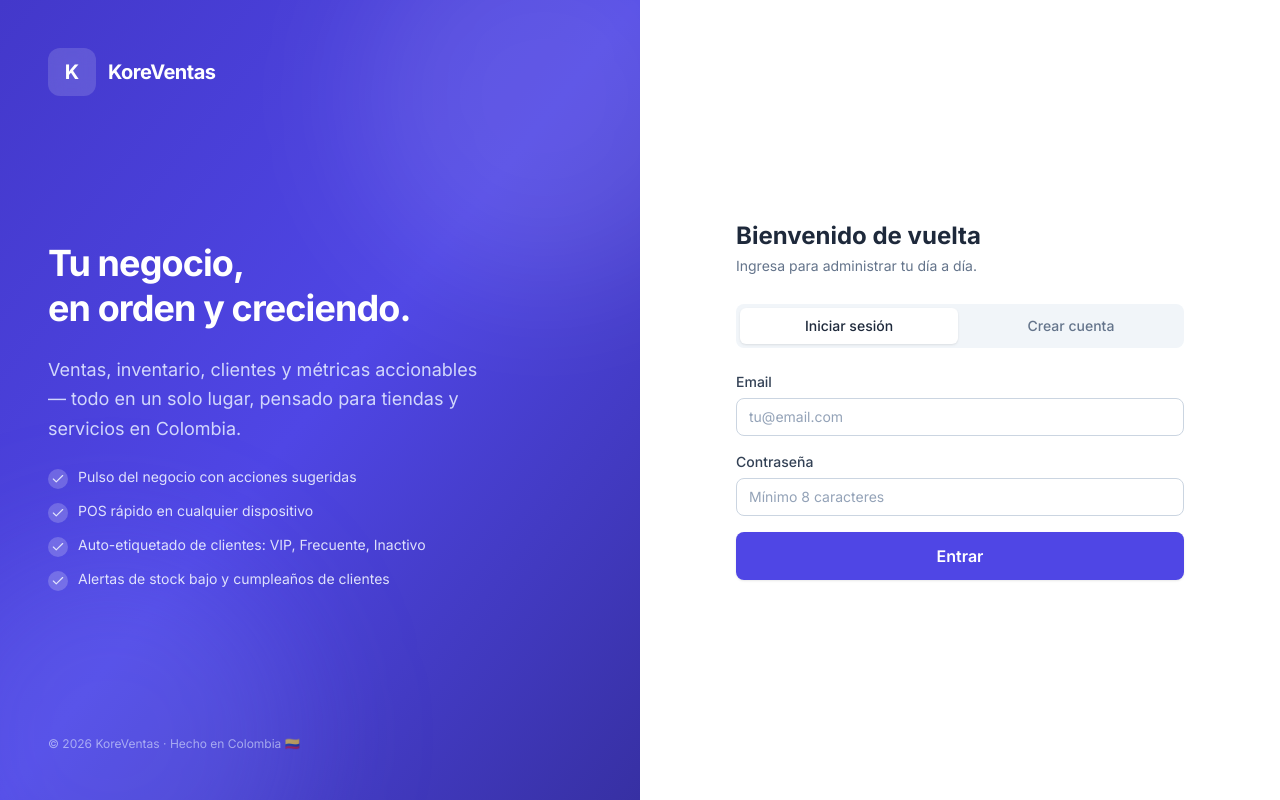
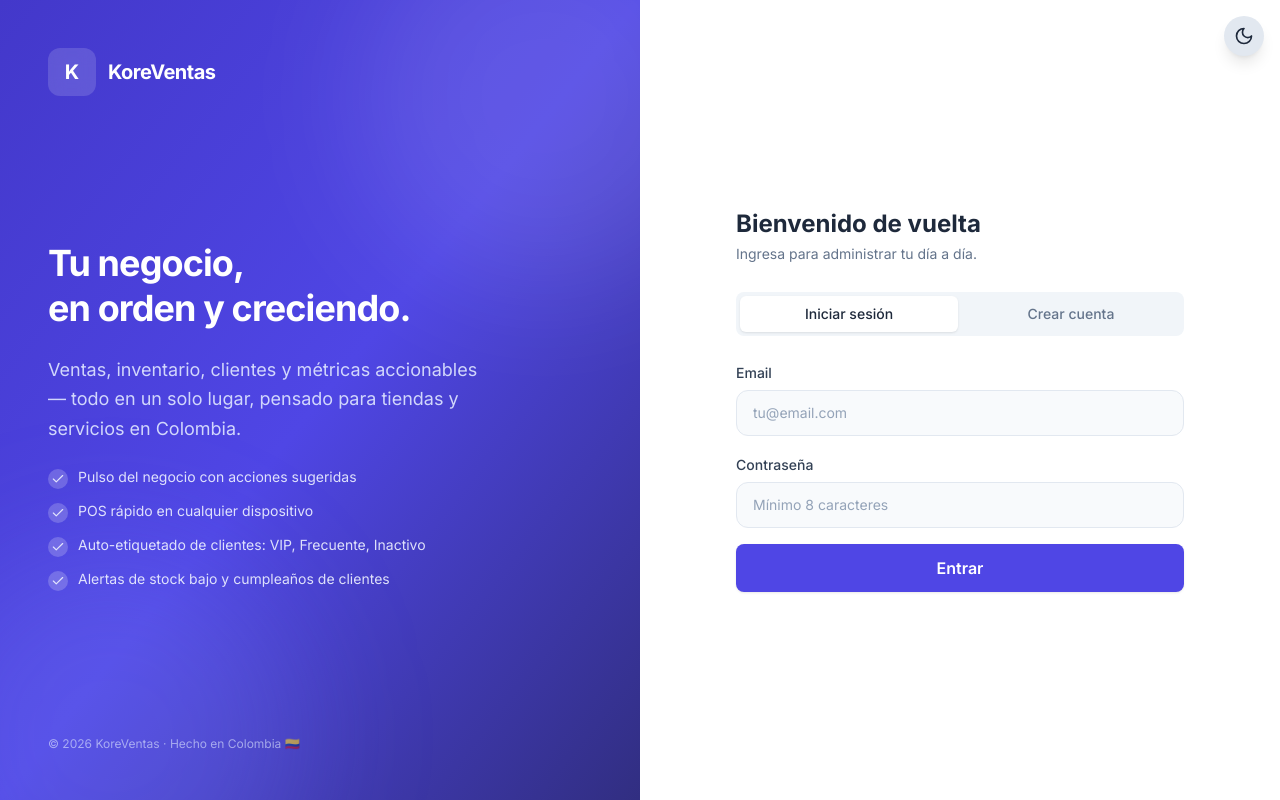
Before and after one commit to Neferxd31/MVP-KoreVentas, a React (Vite) app in the folder frontend/: page / in a window 1280 px wide. Built offline with nearby package versions, Linux system fonts and the light colour scheme.

Commit message:
Se agregó el tema claro o oscuro para la página login

```diff
--- a/frontend/src/components/ui/icons.tsx
+++ b/frontend/src/components/ui/icons.tsx
@@ -238,9 +238,31 @@ const ChevronRight = (p: IconProps) => (
   </svg>
 )
 
+// Añadido: Ícono de Luna (Modo oscuro)
+const Moon = (p: IconProps) => (
+  <svg {...baseProps} {...p}>
+    <path d="M12 3a6 6 0 0 0 9 9 9 9 0 1 1-9-9Z" />
+  </svg>
+)
+
+// Añadido: Ícono de Sol (Modo claro)
+const Sun = (p: IconProps) => (
+  <svg {...baseProps} {...p}>
+    <circle cx="12" cy="12" r="4" />
+    <path d="M12 2v2" />
+    <path d="M12 20v2" />
+    <path d="m4.93 4.93 1.41 1.41" />
+    <path d="m17.66 17.66 1.41 1.41" />
+    <path d="M2 12h2" />
+    <path d="M20 12h2" />
+    <path d="m6.34 17.66-1.41 1.41" />
+    <path d="m19.07 4.93-1.41 1.41" />
+  </svg>
+)
+
 export const Icon = {
   Home, Cart, Package, Users, LogOut, Search, Plus, Minus, X, Check,
   AlertTriangle, TrendingUp, TrendingDown, Cake, Star, Edit, Trash,
   Phone, Menu, Building, Receipt, Sparkles, Calendar, Clock, Scissors,
-  UserCheck, ChevronLeft, ChevronRight
+  UserCheck, ChevronLeft, ChevronRight, Moon, Sun
 }
--- a/frontend/src/components/ui/input.tsx
+++ b/frontend/src/components/ui/input.tsx
@@ -1,55 +1,60 @@
-import { forwardRef, type InputHTMLAttributes, type ReactNode, useId } from 'react'
+import { InputHTMLAttributes, ReactNode, forwardRef } from 'react'
 import { cn } from '@/lib/utils'
 
-interface Props extends InputHTMLAttributes<HTMLInputElement> {
+export interface InputProps extends InputHTMLAttributes<HTMLInputElement> {
   label?: string
   hint?: string
-  error?: string
   leftIcon?: ReactNode
-  rightSlot?: ReactNode
 }
 
-export const Input = forwardRef<HTMLInputElement, Props>(function Input(
-  { label, hint, error, leftIcon, rightSlot, className, id, ...rest },
-  ref
-) {
-  const autoId = useId()
-  const inputId = id ?? autoId
-
+export const Input = forwardRef<HTMLInputElement, InputProps>(
+  ({ className, label, hint, leftIcon, ...props }, ref) => {
     return (
-    <div className="w-full">
+      <div className="w-full space-y-1.5">
+        {/* Label */}
         {label && (
-        <label htmlFor={inputId} className="mb-1.5 block text-sm font-medium text-slate-700">
+          <label className="text-sm font-medium text-slate-700 transition-colors dark:text-slate-300">
             {label}
           </label>
         )}
+
+        {/* Contenedor del Input */}
         <div
           className={cn(
-          'group flex items-center rounded-lg border bg-white transition-colors',
-          'focus-within:border-brand-500 focus-within:ring-2 focus-within:ring-brand-500/20',
-          error ? 'border-danger-400' : 'border-slate-300 hover:border-slate-400'
+            "relative flex items-center overflow-hidden rounded-xl border bg-slate-50 transition-all duration-200 dark:bg-slate-900/50",
+            // Estado Normal
+            "border-slate-200 hover:border-slate-300 dark:border-slate-800 dark:hover:border-slate-700",
+            // Estado Enfocado (Focus) -> Aquí ocurre la magia
+            "focus-within:border-brand-500 focus-within:bg-white focus-within:ring-4 focus-within:ring-brand-500/10 dark:focus-within:border-brand-400 dark:focus-within:bg-slate-950 dark:focus-within:ring-brand-400/10",
+            className
           )}
         >
+          {/* Ícono Izquierdo (si existe) */}
           {leftIcon && (
-          <span className="pl-3 text-slate-400 group-focus-within:text-brand-500">{leftIcon}</span>
+            <div className="flex items-center justify-center pl-3.5 text-slate-400 transition-colors dark:text-slate-500 group-focus-within:text-brand-500">
+              {leftIcon}
+            </div>
           )}
+
+          {/* El Input real */}
           <input
             ref={ref}
-          id={inputId}
             className={cn(
-            'flex-1 bg-transparent px-3 py-2 text-sm text-slate-800 placeholder:text-slate-400',
-            'focus:outline-none disabled:cursor-not-allowed disabled:text-slate-400',
-            className
+              "w-full bg-transparent px-4 py-3 text-sm text-slate-900 placeholder:text-slate-400 focus:outline-none dark:text-white dark:placeholder:text-slate-500",
+              leftIcon ? "pl-2.5" : ""
             )}
-          {...rest}
+            {...props}
           />
-        {rightSlot && <span className="pr-3">{rightSlot}</span>}
         </div>
-      {(hint || error) && (
-        <p className={cn('mt-1 text-xs', error ? 'text-danger-600' : 'text-slate-500')}>
-          {error || hint}
+
+        {/* Texto de ayuda (Hint) */}
+        {hint && (
+          <p className="text-xs text-slate-500 dark:text-slate-400">
+            {hint}
           </p>
         )}
       </div>
     )
-})
+  }
+)
+Input.displayName = 'Input'
--- /dev/null
+++ b/frontend/src/context/ThemeContext.tsx
@@ -0,0 +1,37 @@
+import React, { createContext, useContext, useEffect, useState } from 'react';
+
+type Theme = 'light' | 'dark';
+
+interface ThemeContextType {
+  theme: Theme;
+  toggleTheme: () => void;
+}
+
+const ThemeContext = createContext<ThemeContextType | undefined>(undefined);
+
+export function ThemeProvider({ children }: { children: React.ReactNode }) {
+  const [theme, setTheme] = useState<Theme>(() => {
+    return (localStorage.getItem('theme') as Theme) || 'light';
+  });
+
+  useEffect(() => {
+    const root = window.document.documentElement;
+    root.classList.remove('light', 'dark');
+    root.classList.add(theme);
+    localStorage.setItem('theme', theme);
+  }, [theme]);
+
+  const toggleTheme = () => setTheme(prev => prev === 'light' ? 'dark' : 'light');
+
+  return (
+    <ThemeContext.Provider value={{ theme, toggleTheme }}>
+      {children}
+    </ThemeContext.Provider>
+  );
+}
+
+export const useTheme = () => {
+  const context = useContext(ThemeContext);
+  if (!context) throw new Error('useTheme debe usarse dentro de ThemeProvider');
+  return context;
+};
--- a/frontend/src/main.tsx
+++ b/frontend/src/main.tsx
@@ -4,6 +4,7 @@ import { QueryClient, QueryClientProvider } from '@tanstack/react-query'
 import { BrowserRouter } from 'react-router-dom'
 import App from './App'
 import { ToastProvider } from '@/components/ui'
+import { ThemeProvider } from '@/context/ThemeContext'
 import './index.css'
 
 const queryClient = new QueryClient({
@@ -21,7 +22,9 @@ ReactDOM.createRoot(document.getElementById('root')!).render(
     <QueryClientProvider client={queryClient}>
       <BrowserRouter>
         <ToastProvider>
+          <ThemeProvider>
           <App />
+          </ThemeProvider>
         </ToastProvider>
       </BrowserRouter>
     </QueryClientProvider>
--- a/frontend/src/pages/login-page.tsx
+++ b/frontend/src/pages/login-page.tsx
@@ -2,6 +2,7 @@ import { useState } from 'react'
 import { Button, Input, Icon } from '@/components/ui'
 import { cn } from '@/lib/utils'
 import type { LoginRequest, RegisterRequest } from '@/types/auth'
+import { useTheme } from '@/context/ThemeContext'
 
 interface Props {
   onLogin: (data: LoginRequest) => Promise<void>
@@ -19,6 +20,7 @@ const businessTypes = [
 ]
 
 export default function LoginPage({ onLogin, onRegister, loading, error }: Props) {
+  const { theme, toggleTheme } = useTheme()
   const [mode, setMode] = useState<'login' | 'register'>('login')
   const [email, setEmail] = useState('')
   const [password, setPassword] = useState('')
@@ -40,9 +42,20 @@ export default function LoginPage({ onLogin, onRegister, loading, error }: Props
   }
 
   return (
-    <div className="min-h-screen grid lg:grid-cols-2">
+    <div className="min-h-screen grid lg:grid-cols-2 bg-white dark:bg-slate-950 transition-colors duration-300">
+
+      {/* ── Botón Flotante de Tema ─────────────────────────── */}
+      <button
+        onClick={toggleTheme}
+        type="button"
+        className="fixed top-4 right-4 z-50 flex h-10 w-10 items-center justify-center rounded-full bg-slate-200 text-slate-800 shadow-lg transition-colors hover:bg-slate-300 dark:bg-slate-800 dark:text-yellow-400 dark:hover:bg-slate-700"
+        aria-label="Alternar tema"
+      >
+        {theme === 'light' ? <Icon.Moon className="h-5 w-5" /> : <Icon.Sun className="h-5 w-5" />}
+      </button>
+
       {/* ── Panel izquierdo: marca / pitch ─────────────────── */}
-      <div className="relative hidden lg:flex flex-col justify-between overflow-hidden bg-gradient-to-br from-brand-700 via-brand-600 to-brand-800 p-12 text-white">
+      <div className="relative hidden lg:flex flex-col justify-between overflow-hidden bg-gradient-to-br from-brand-700 via-brand-600 to-brand-900 p-12 text-white">
         {/* Decorative blobs */}
         <div className="pointer-events-none absolute -top-24 -right-24 h-96 w-96 rounded-full bg-white/10 blur-3xl" />
         <div className="pointer-events-none absolute -bottom-32 -left-20 h-96 w-96 rounded-full bg-brand-400/20 blur-3xl" />
@@ -86,21 +99,21 @@ export default function LoginPage({ onLogin, onRegister, loading, error }: Props
       </div>
 
       {/* ── Panel derecho: formulario ──────────────────────── */}
-      <div className="flex items-center justify-center bg-white p-6 sm:p-12">
+      <div className="flex items-center justify-center p-6 sm:p-12">
         <div className="w-full max-w-md">
           {/* Logo mobile */}
-          <div className="lg:hidden mb-8 flex items-center justify-center gap-2.5">
+          <div className="mb-8 flex items-center justify-center gap-2.5 lg:hidden">
             <div className="flex h-10 w-10 items-center justify-center rounded-xl bg-gradient-to-br from-brand-500 to-brand-700 text-white shadow-soft">
               <span className="font-bold">K</span>
             </div>
-            <span className="text-lg font-bold text-slate-800">KoreVentas</span>
+            <span className="text-lg font-bold text-slate-800 transition-colors dark:text-white">KoreVentas</span>
           </div>
 
           <div className="mb-7">
-            <h1 className="text-2xl font-bold text-slate-800">
+            <h1 className="text-2xl font-bold text-slate-800 transition-colors dark:text-white">
               {mode === 'login' ? 'Bienvenido de vuelta' : 'Crea tu negocio'}
             </h1>
-            <p className="mt-1 text-sm text-slate-500">
+            <p className="mt-1 text-sm text-slate-500 transition-colors dark:text-slate-400">
               {mode === 'login'
                 ? 'Ingresa para administrar tu día a día.'
                 : 'En menos de un minuto tienes todo listo.'}
@@ -108,7 +121,7 @@ export default function LoginPage({ onLogin, onRegister, loading, error }: Props
           </div>
 
           {/* Tabs */}
-          <div className="mb-6 grid grid-cols-2 gap-1 rounded-lg bg-slate-100 p-1">
+          <div className="mb-6 grid grid-cols-2 gap-1 rounded-lg bg-slate-100 p-1 transition-colors dark:bg-slate-900">
             {(['login', 'register'] as const).map(m => (
               <button
                 key={m}
@@ -117,8 +130,8 @@ export default function LoginPage({ onLogin, onRegister, loading, error }: Props
                 className={cn(
                   'rounded-md py-2 text-sm font-medium transition-all',
                   mode === m
-                    ? 'bg-white text-slate-800 shadow-soft'
-                    : 'text-slate-500 hover:text-slate-700'
+                    ? 'bg-white text-slate-800 shadow-soft dark:bg-slate-800 dark:text-white'
+                    : 'text-slate-500 hover:text-slate-700 dark:text-slate-400 dark:hover:text-slate-300'
                 )}
               >
                 {m === 'login' ? 'Iniciar sesión' : 'Crear cuenta'}
@@ -136,10 +149,11 @@ export default function LoginPage({ onLogin, onRegister, loading, error }: Props
                   onChange={e => setBusinessName(e.target.value)}
                   required
                   placeholder="Ej: Barbería Don Andrés"
+                  className="dark:border-slate-800 dark:bg-slate-900 dark:text-white"
                 />
 
                 <div>
-                  <label className="mb-1.5 block text-sm font-medium text-slate-700">
+                  <label className="mb-1.5 block text-sm font-medium text-slate-700 transition-colors dark:text-slate-300">
                     Tipo de negocio
                   </label>
                   <div className="grid grid-cols-5 gap-2">
@@ -151,8 +165,8 @@ export default function LoginPage({ onLogin, onRegister, loading, error }: Props
                         className={cn(
                           'flex flex-col items-center gap-1 rounded-lg border px-2 py-2.5 text-xs transition-all',
                           businessType === bt.value
-                            ? 'border-brand-500 bg-brand-50 text-brand-700 shadow-sm'
-                            : 'border-slate-200 text-slate-600 hover:border-slate-300'
+                            ? 'border-brand-500 bg-brand-50 text-brand-700 shadow-sm dark:border-brand-500 dark:bg-brand-900/30 dark:text-brand-400'
+                            : 'border-slate-200 text-slate-600 hover:border-slate-300 dark:border-slate-800 dark:text-slate-400 dark:hover:bg-slate-900'
                         )}
                       >
                         <span className="text-lg leading-none">{bt.emoji}</span>
@@ -168,6 +182,7 @@ export default function LoginPage({ onLogin, onRegister, loading, error }: Props
                   onChange={e => setFullName(e.target.value)}
                   required
                   placeholder="Andrés López"
+                  className="dark:border-slate-800 dark:bg-slate-900 dark:text-white"
                 />
               </>
             )}
@@ -179,6 +194,7 @@ export default function LoginPage({ onLogin, onRegister, loading, error }: Props
               onChange={e => setEmail(e.target.value)}
               required
               placeholder="tu@email.com"
+              className="dark:border-slate-800 dark:bg-slate-900 dark:text-white"
             />
 
             <Input
@@ -190,16 +206,23 @@ export default function LoginPage({ onLogin, onRegister, loading, error }: Props
               minLength={8}
               placeholder="Mínimo 8 caracteres"
               hint={mode === 'register' ? 'Usa al menos 8 caracteres.' : undefined}
+              className="dark:border-slate-800 dark:bg-slate-900 dark:text-white"
             />
 
             {error && (
-              <div className="flex items-start gap-2 rounded-lg border border-danger-200 bg-danger-50 px-3 py-2.5 text-sm text-danger-700">
+              <div className="flex items-start gap-2 rounded-lg border border-danger-200 bg-danger-50 px-3 py-2.5 text-sm text-danger-700 dark:border-danger-800/50 dark:bg-danger-900/20 dark:text-danger-400">
                 <Icon.AlertTriangle className="mt-0.5 h-4 w-4 shrink-0" />
                 <span>{error}</span>
               </div>
             )}
 
-            <Button type="submit" size="lg" fullWidth loading={loading}>
+            <Button
+              type="submit"
+              size="lg"
+              fullWidth
+              loading={loading}
+              className="transition-colors dark:bg-brand-600 dark:hover:bg-brand-500"
+            >
               {mode === 'login' ? 'Entrar' : 'Crear mi negocio'}
             </Button>
           </form>
--- a/frontend/tailwind.config.js
+++ b/frontend/tailwind.config.js
@@ -1,5 +1,6 @@
 /** @type {import('tailwindcss').Config} */
 export default {
+  darkMode: 'class',
   content: ['./index.html', './src/**/*.{ts,tsx}'],
   theme: {
     extend: {
```
Lines whose indentation alone changed are shown as unchanged.
